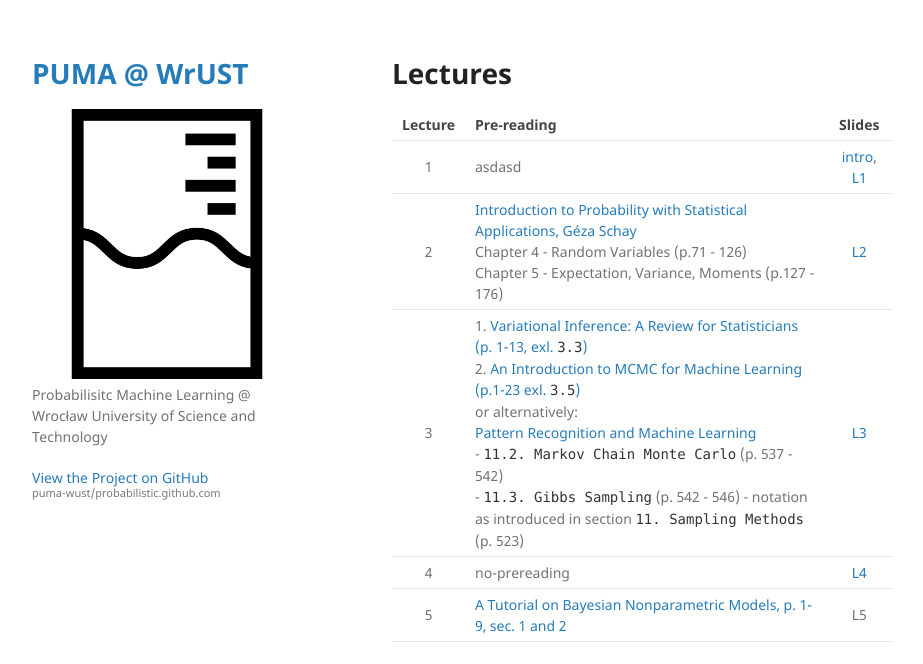
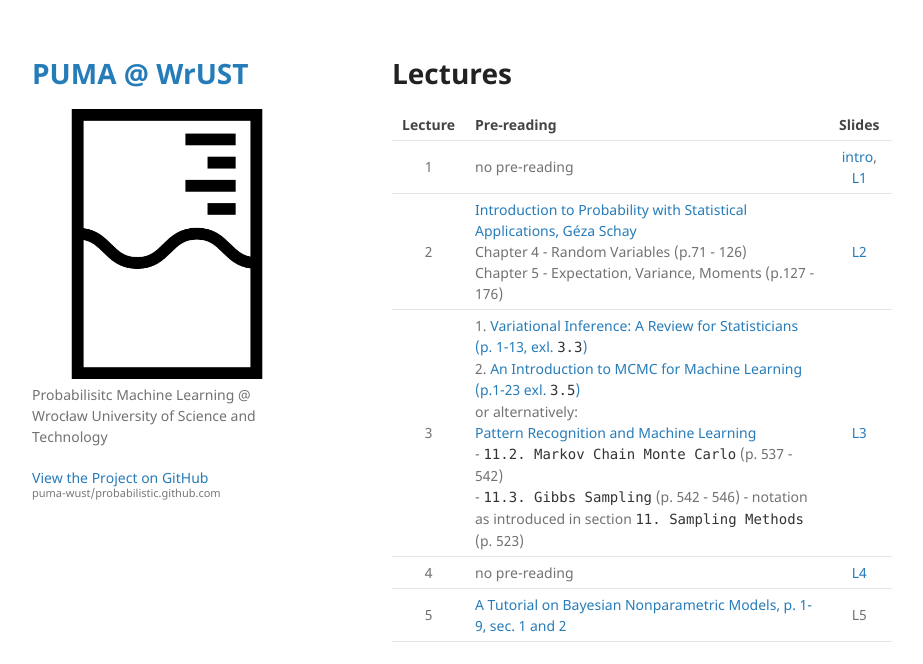
Before and after one commit to puma-wust/probabilistic.github.com, a Jekyll site: the page built from index.md, in a window 1280 px wide and 1029 px high. Shown: the top 664 px of the window, without its empty margins (178-1101 px from the left). Built offline with Jekyll 4.4.1, drawn with Linux system fonts in a browser that asks for light colours; our own code applies the rules of GitHub Pages for plain Markdown files.

Commit message:
slight mistakes

```diff
--- a/index.md
+++ b/index.md
@@ -5,10 +5,10 @@ layout: default
 
 |Lecture|Pre-reading|Slides|
 | :---: | --- | :---: |
-|1|asdasd|[intro](/static/PUMA2020_lecture_0.pdf), [L1](/static/PUMA2020_lecture_1.pdf)|
+|1|no pre-reading|[intro](/static/PUMA2020_lecture_0.pdf), [L1](/static/PUMA2020_lecture_1.pdf)|
 |2|[Introduction to Probability with Statistical Applications, Géza Schay](https://link.springer.com/book/10.1007%2F978-0-8176-4591-5)<br> Chapter 4 - Random Variables (p.71 - 126) <br> Chapter 5 - Expectation, Variance, Moments (p.127 - 176)|[L2](/static/PUMA2020_lecture_2.pdf) |
 |3|1. [Variational Inference: A Review for Statisticians (p. 1-13, exl. `3.3`)](https://arxiv.org/pdf/1601.00670.pdf) <br>2. [An Introduction to MCMC for Machine Learning (p.1-23 exl. `3.5`)](https://www.cs.ubc.ca/~arnaud/andrieu_defreitas_doucet_jordan_intromontecarlomachinelearning.pdf) <br>or alternatively:<br> [Pattern Recognition and Machine Learning](https://www.microsoft.com/en-us/research/uploads/prod/2006/01/Bishop-Pattern-Recognition-and-Machine-Learning-2006.pdf)<br> - `11.2. Markov Chain Monte Carlo` (p. 537 - 542) <br> - `11.3. Gibbs Sampling` (p. 542 - 546) - notation as introduced in section `11. Sampling Methods` (p. 523)|[L3](/static/PUMA2020_lecture_3.pdf)|
-|4|no-prereading|[L4](/static/PUMA2020_lecture_4.pdf)|
+|4|no pre-reading|[L4](/static/PUMA2020_lecture_4.pdf)|
 |5|[A Tutorial on Bayesian Nonparametric Models, p. 1-9, sec. 1 and 2](https://www.cs.princeton.edu/courses/archive/fall11/cos597C/reading/GershmanBlei2011.pdf)|L5|
 
 # Laboratories
```
